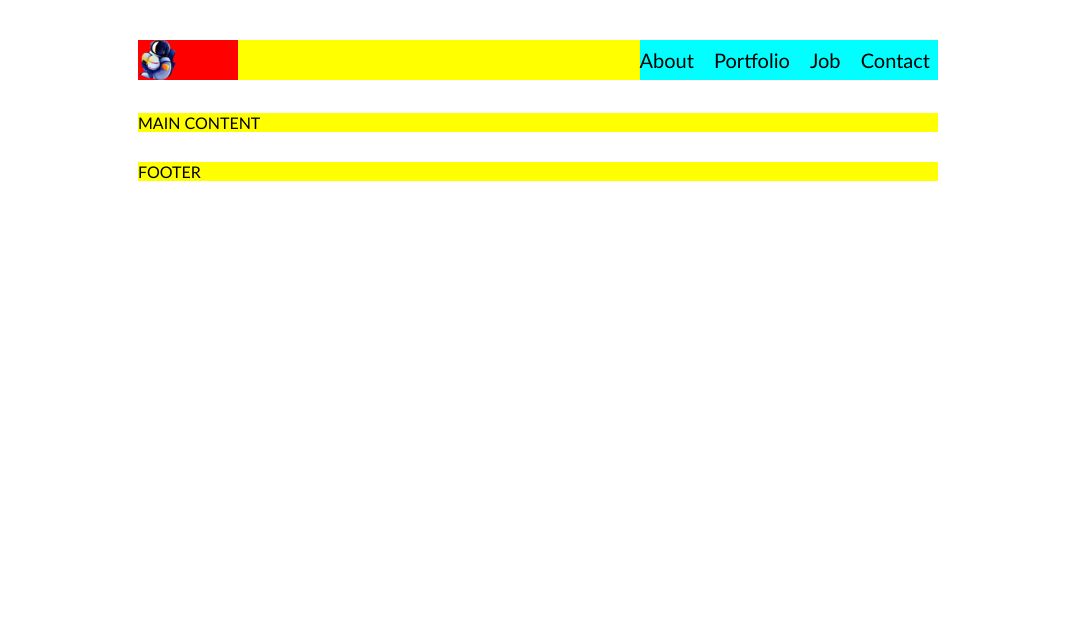
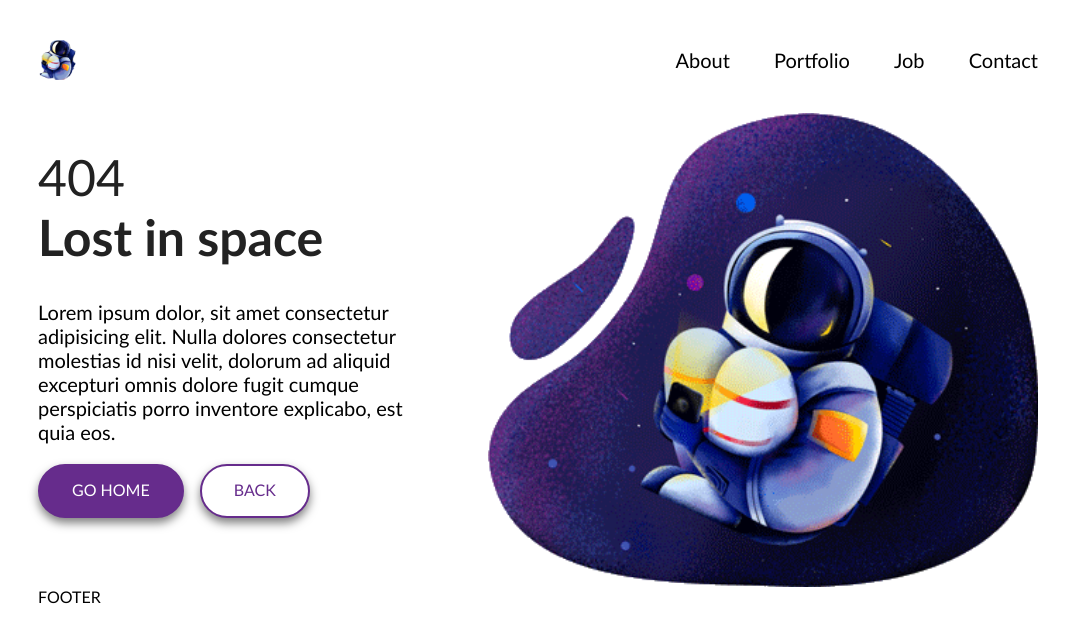
Before and after one commit to KriemiKat/Kosmonautas, a website: page index.html in a window 1280 px wide. Shown: the whole page, without its empty margins (102-1171 px from the left). Drawn offline with Linux system fonts and the light colour scheme.

Commit message:
main buttons

```diff
--- a/index.html
+++ b/index.html
@@ -6,6 +6,7 @@
     <meta http-equiv="X-UA-Compatible" content="IE=edge">
     <meta name="viewport" content="width=device-width, initial-scale=1.0">
     <title>Astronautas</title>
+    <link rel="shortcut icon" href="/favicon.ico?">
 <link rel="stylesheet" href="./main.css">
 <link rel="apple-touch-icon" sizes="180x180" href="./favicon/apple-touch-icon.png">
 <link rel="icon" type="image/png" sizes="32x32" href="./favicon/favicon-32x32.png">
@@ -29,8 +30,14 @@
     </header>
 
     <main>
-        MAIN CONTENT
-    </main>
+       <div>
+        <h1>404 <span> Lost in space</span></h1>
+        <p>Lorem ipsum dolor, sit amet consectetur adipisicing elit. Nulla dolores consectetur molestias id nisi velit, dolorum ad aliquid excepturi omnis dolore fugit cumque perspiciatis porro inventore explicabo, est quia eos.</p>
+    <a href="#">Go home</a>
+    <a href="#">Back</a>
+    </div>
+    <img src="/Kosmonautas.png" alt="Susiguzes astronautas su telefonu"
+</main>
 
     <footer>
         FOOTER
--- a/main.css
+++ b/main.css
@@ -1,50 +1,102 @@
 body {
     margin: 0;
-    font-family: 'Gill Sans', 'Gill Sans MT', Calibri, 'Trebuchet MS', sans-serif;
+    font-family: 'Gill Sans', 'Gill Sans MT', Calibri, 'Trebuchet MS',
+        sans-serif;
 }
 
 header,
 main,
 footer {
     display: inline-block;
-    width: 800px;
-    margin-left: calc(50% - 400px);
+    width: 1000px;
+    margin-left: calc(50% - 500px);
     margin-bottom: 30px;
-    background-color: yellow;
 }
 
 header {
     margin-top: 40px;
 }
 
-img {
+header > img {
     width: 100px;
     height: 40px;
     float: left;
     object-fit: contain;
     object-position: left;
-    background-color: red;
 }
 
 nav {
     float: right;
-    background-color: aqua;
+    margin-top: 10px;
 }
 
-a {
+nav > a {
     display: inline-block;
-    margin: 8px;
+    margin-left: 2em;
     color: #000;
     font-size: 20px;
+    line-height: 1em;
     text-decoration: none;
-
 }
 
-a:first-child{
+nav > a:first-child {
     margin-left: 0;
-
 }
 
-a:hover {
+nav > a:hover {
     text-decoration: underline;
 }
+
+main {
+}
+
+div {
+    width: 40%;
+    float: left;
+}
+
+h1 {
+    font-size: 50px;
+    color: #222222;
+    font-weight: normal;
+}
+h1 > span {
+    display: block;
+    font-weight: bold;
+}
+
+p {
+    font-size: 20px;
+}
+
+div > a {
+    float: left;
+    padding: 0.9em;
+    padding-left: 2em;
+    padding-right: 2em;
+    margin-right: 1em;
+    margin-bottom: 1em;
+    background-color: #662c8c;
+    color: #fff;
+    font-size: 16px;
+    line-height: 1.3em;
+    text-transform: uppercase;
+    text-decoration: none;
+    border-radius: 1.7em;
+    border: 0.15em solid #662c8c;
+}
+
+div > a:last-child {
+    background-color: #fff;
+    color: #662c8c;
+}
+
+/* div > a:hover { */
+div > a {
+    box-shadow: 0px 5px 10px 0px rgba(0, 0, 0, 0.5);
+}
+
+main > img {
+    width: 55%;
+    float: right;
+}
```
Also changed, not shown: Kosmonautas.png (added).
